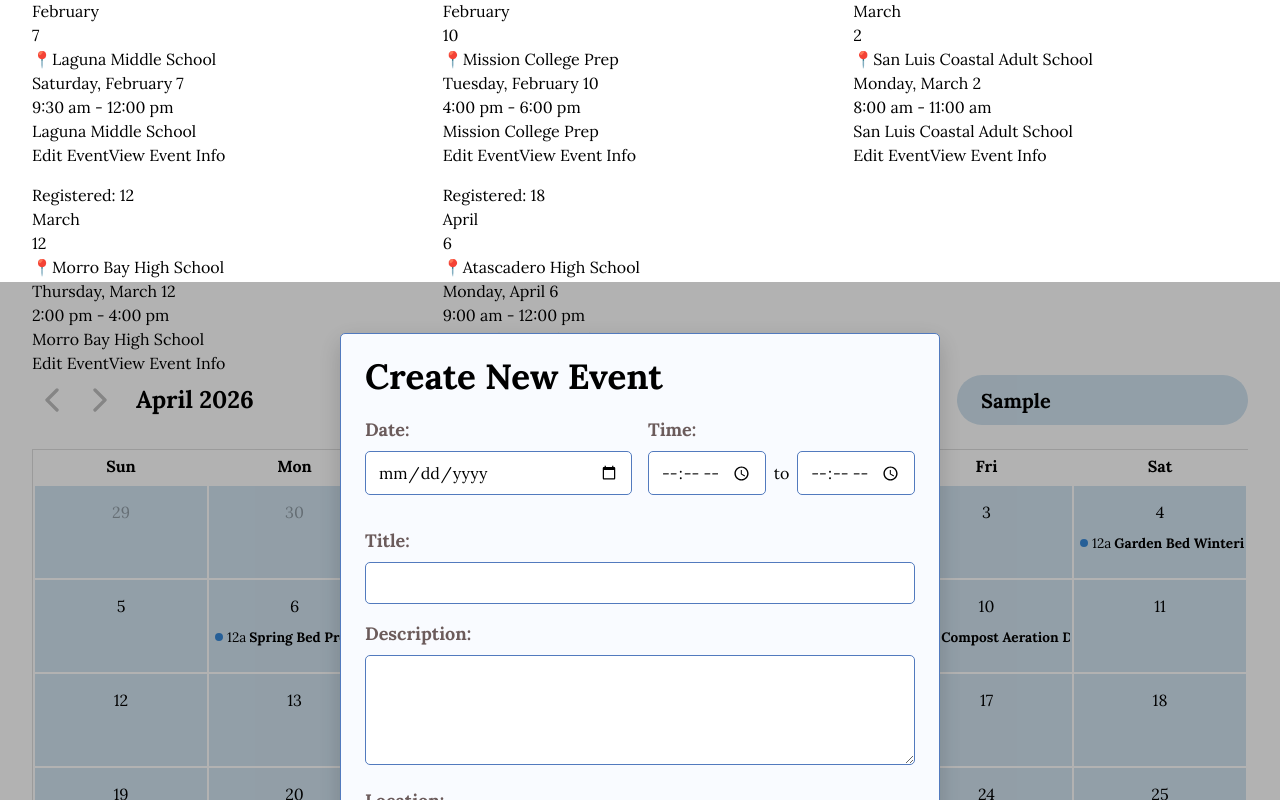
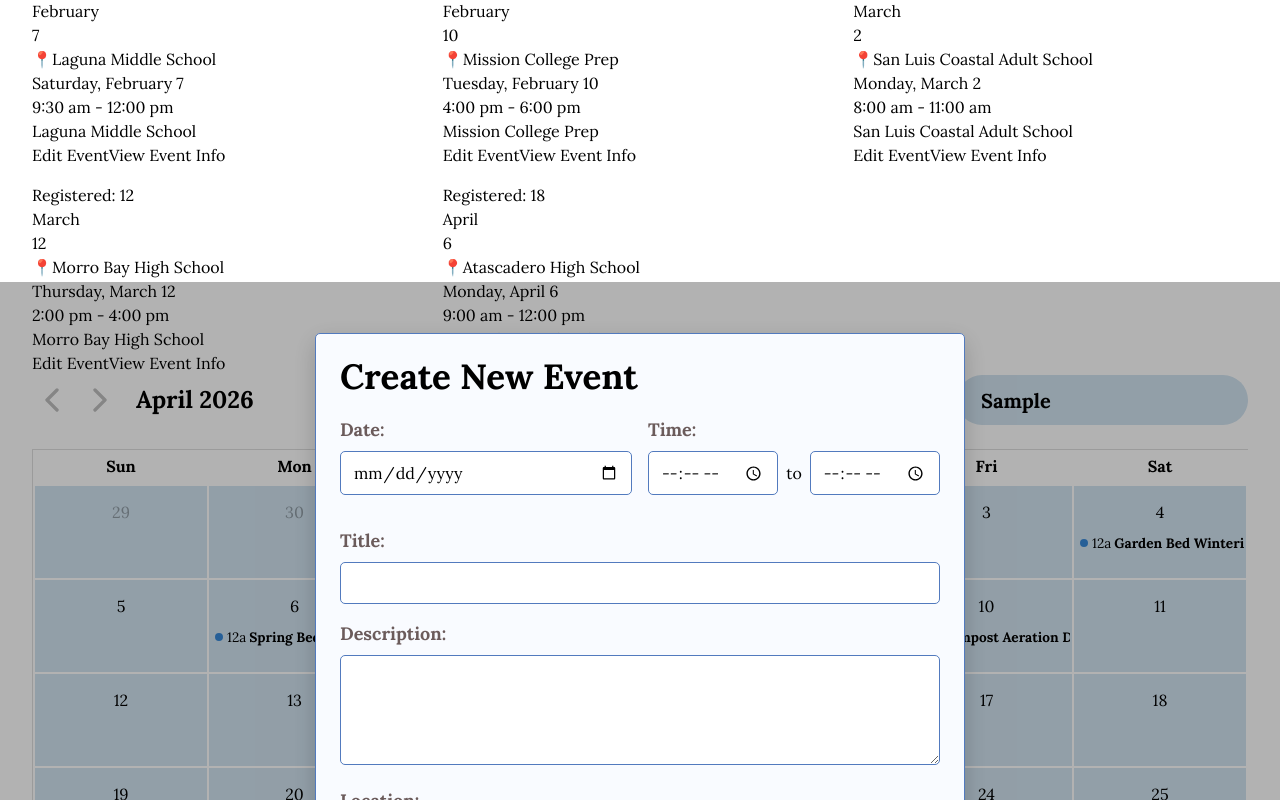
Before and after one commit to hack4impact-calpoly/one-cool-earth-25, a Next.js app: page /admin-calendar in a window 1280 px wide. Both pictures are taken after typing "Sample" into the empty fields and a click on the button "Add Event". Shown: the part 614-1414 px from the top of the page. Built offline with nearby package versions, Linux system fonts and the light colour scheme; no server answers; a web font is replaced by a local one.

Commit message:
fix: AM/PM being cut off

```diff
--- a/src/components/CreateEventModal.tsx
+++ b/src/components/CreateEventModal.tsx
@@ -59,7 +59,7 @@
       !draft.startDateTime ||
       !draft.endDateTime
     ) {
-      setError("Please fill out all fields");
+      setError("Please fill out all fields.");
       return;
     }
     if (draft.endDateTime <= draft.startDateTime) {
--- a/src/styles/CreateEventModal.module.css
+++ b/src/styles/CreateEventModal.module.css
@@ -17,7 +17,7 @@
 }
 
 .container {
-  width: min(600px, calc(100vw - 32px));
+  width: min(650px, calc(100vw - 32px));
   background: #f9fbff;
   border: 1px solid #527abe;
   border-radius: 5px;
@@ -87,7 +87,8 @@
 
 .timeRow {
   display: grid;
-  grid-template-columns: minmax(0, 1fr) auto minmax(0, 1fr);
+  /* grid-template-columns: minmax(140px, 1fr) auto minmax(140px, 1fr); */
+  grid-template-columns: 1fr auto 1fr;
   gap: 8px;
   align-items: center;
   width: 100%;
```
